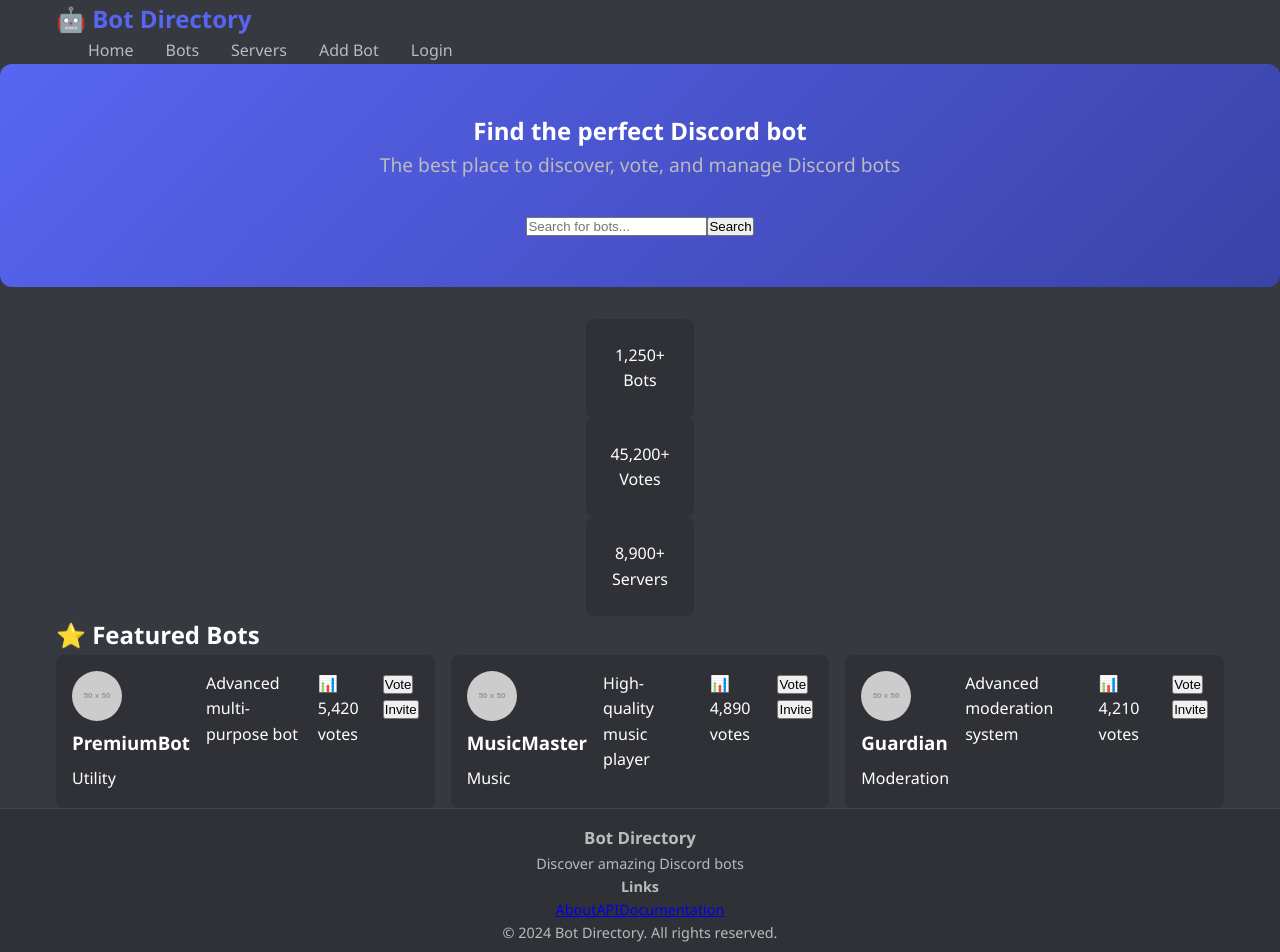
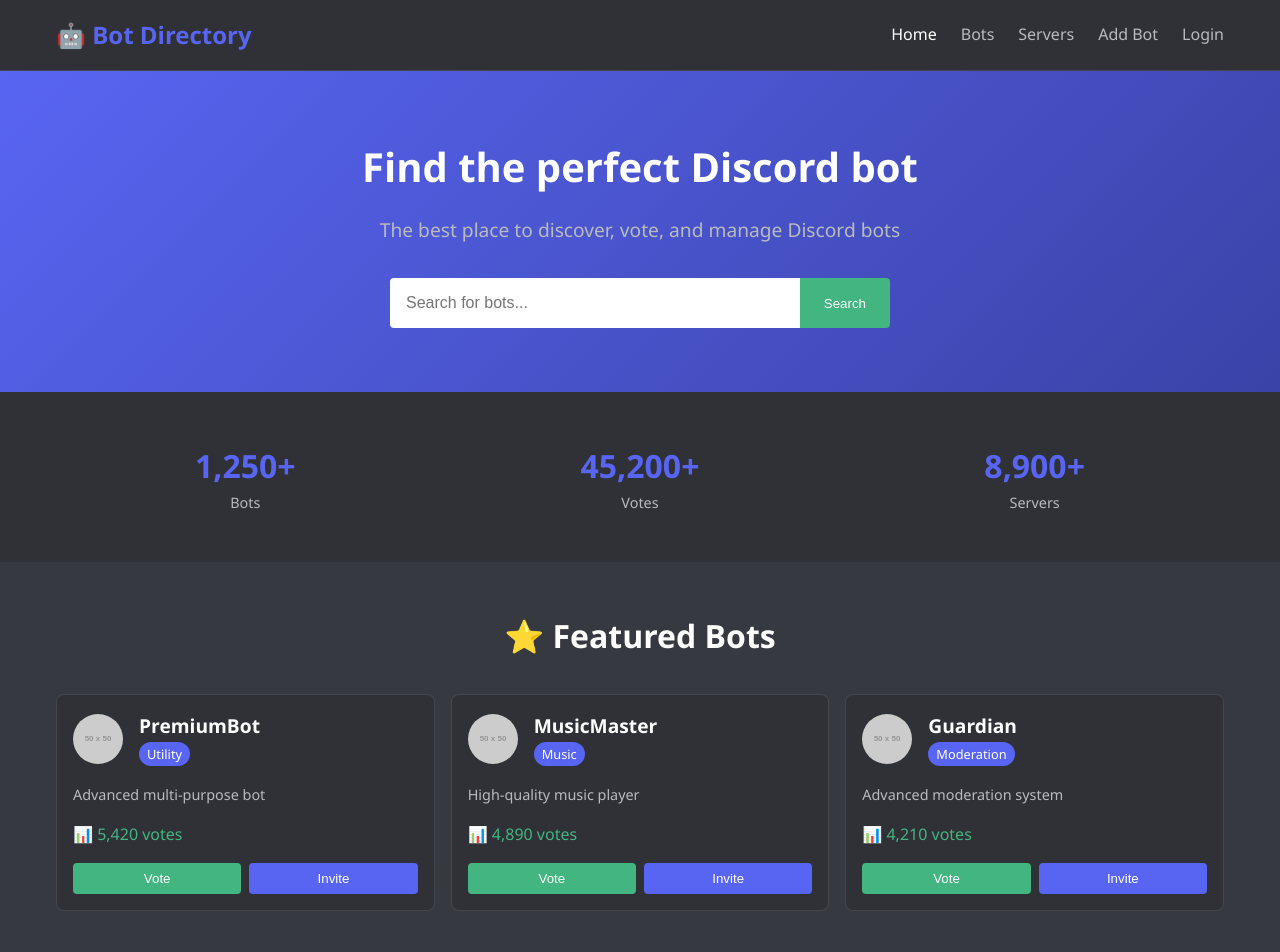
Before and after one commit to universla/external.ti, a React (Create React App) app: page / in a window 1280 px wide. Shown: the top 952 px of the page. Built offline with nearby package versions, Linux system fonts and the light colour scheme.

Commit message:
Update App.css

```diff
--- a/src/App.css
+++ b/src/App.css
@@ -1,3 +1,4 @@
+
 /* Variables */
 :root {
   --primary: #5865F2;
@@ -6,6 +7,7 @@
   --card: #2f3136;
   --text: #ffffff;
   --text-secondary: #b9bbbe;
+  --success: #43b581;
 }
 
 /* Reset */
@@ -22,7 +24,6 @@ body {
   line-height: 1.6;
 }
 
-/* Layout */
 .container {
   max-width: 1200px;
   margin: 0 auto;
@@ -30,55 +31,49 @@ body {
 }
 
 /* Header */
-.header {
+.topgg-header {
   background-color: var(--card);
   padding: 1rem 0;
   border-bottom: 1px solid rgba(255,255,255,0.1);
 }
 
-.header .container {
+.topgg-header .container {
   display: flex;
   justify-content: space-between;
   align-items: center;
 }
 
-.logo {
-  color: var(--primary);
+.logo-text {
   font-size: 1.5rem;
   font-weight: bold;
+  color: var(--primary);
 }
 
-.nav a {
+.nav {
+  display: flex;
+  gap: 1.5rem;
+}
+
+.nav-link {
   color: var(--text-secondary);
   text-decoration: none;
-  margin-left: 2rem;
   transition: color 0.2s;
+  font-weight: 500;
 }
 
-.nav a:hover {
+.nav-link:hover, .nav-link.active {
   color: var(--text);
-}
-
-/* Main */
-.main {
-  min-height: calc(100vh - 120px);
-}
-
-.page {
-  padding: 2rem 0;
 }
 
 /* Hero */
 .hero {
+  background: linear-gradient(135deg, var(--primary), #3a43a7);
+  padding: 4rem 0;
   text-align: center;
-  padding: 3rem 0;
-  background: linear-gradient(135deg, var(--primary), #3a43a7);
-  border-radius: 12px;
-  margin-bottom: 2rem;
 }
 
-.hero h2 {
-  font-size: 2rem;
+.hero h1 {
+  font-size: 2.5rem;
   margin-bottom: 1rem;
 }
 
@@ -88,60 +83,69 @@ body {
   color: var(--text-secondary);
 }
 
-.cta-buttons {
+.search-box {
   display: flex;
-  gap: 1rem;
-  justify-content: center;
+  max-width: 500px;
+  margin: 0 auto;
 }
 
-/* Buttons */
-.btn-primary, .btn-secondary {
-  padding: 0.75rem 1.5rem;
+.search-input {
+  flex: 1;
+  padding: 1rem;
   border: none;
-  border-radius: 6px;
-  text-decoration: none;
-  font-weight: 500;
-  cursor: pointer;
-  transition: opacity 0.2s;
+  border-radius: 4px 0 0 4px;
+  font-size: 1rem;
 }
 
-.btn-primary {
-  background-color: var(--primary);
+.search-button {
+  background-color: var(--success);
   color: white;
-}
-
-.btn-secondary {
-  background-color: transparent;
-  color: white;
-  border: 2px solid white;
-}
-
-.btn-primary:hover, .btn-secondary:hover {
-  opacity: 0.8;
+  border: none;
+  padding: 1rem 1.5rem;
+  border-radius: 0 4px 4px 0;
+  cursor: pointer;
+  font-weight: 500;
 }
 
 /* Stats */
 .stats {
-  display: grid;
-  grid-template-columns: repeat(auto-fit, minmax(200px, 1fr));
-  gap: 1rem;
-  margin-top: 2rem;
+  padding: 2rem 0;
+  background-color: var(--card);
 }
 
 .stat-item {
   text-align: center;
-  padding: 1.5rem;
-  background-color: var(--card);
-  border-radius: 8px;
+  padding: 1rem;
 }
 
-.stat-item h3 {
+.stat-number {
   font-size: 2rem;
+  font-weight: bold;
   color: var(--primary);
-  margin-bottom: 0.5rem;
 }
 
-/* Bots Grid */
+.stat-label {
+  color: var(--text-secondary);
+  font-size: 0.9rem;
+}
+
+.stats .container {
+  display: grid;
+  grid-template-columns: repeat(auto-fit, minmax(200px, 1fr));
+  gap: 1rem;
+}
+
+/* Featured */
+.featured {
+  padding: 3rem 0;
+}
+
+.featured h2 {
+  font-size: 2rem;
+  margin-bottom: 2rem;
+  text-align: center;
+}
+
 .bots-grid {
   display: grid;
   grid-template-columns: repeat(auto-fit, minmax(300px, 1fr));
@@ -152,101 +156,152 @@ body {
   background-color: var(--card);
   border-radius: 8px;
   padding: 1rem;
-  display: flex;
-  gap: 1rem;
   transition: transform 0.2s;
+  border: 1px solid rgba(255,255,255,0.1);
 }
 
 .bot-card:hover {
   transform: translateY(-2px);
+  box-shadow: 0 4px 12px rgba(0,0,0,0.3);
 }
 
-.bot-card img {
+.bot-header {
+  display: flex;
+  align-items: center;
+  gap: 1rem;
+  margin-bottom: 1rem;
+}
+
+.bot-avatar {
   width: 50px;
   height: 50px;
   border-radius: 50%;
 }
 
 .bot-info h3 {
-  margin: 0 0 0.5rem 0;
+  margin: 0;
+  font-size: 1.2rem;
 }
 
-.bot-info p {
+.bot-category {
+  background-color: var(--primary);
+  color: white;
+  padding: 0.2rem 0.5rem;
+  border-radius: 12px;
+  font-size: 0.8rem;
+  font-weight: 500;
+}
+
+.bot-description {
   color: var(--text-secondary);
+  margin-bottom: 1rem;
   font-size: 0.9rem;
+}
+
+.bot-stats {
   margin-bottom: 1rem;
 }
 
-.bot-meta {
-  display: flex;
-  gap: 1rem;
-  font-size: 0.8rem;
-  color: var(--text-secondary);
-}
-
-/* Add Bot Form */
-.add-bot-form {
-  max-width: 500px;
-  margin: 0 auto;
-  background-color: var(--card);
-  padding: 2rem;
-  border-radius: 8px;
-}
-
-.form-group {
-  margin-bottom: 1.5rem;
-}
-
-.form-group label {
-  display: block;
-  margin-bottom: 0.5rem;
+.votes {
+  color: var(--success);
   font-weight: 500;
 }
 
-.form-group input,
-.form-group textarea,
-.form-group select {
-  width: 100%;
-  padding: 0.75rem;
-  background-color: rgba(0,0,0,0.2);
-  border: 1px solid rgba(255,255,255,0.1);
-  border-radius: 4px;
-  color: var(--text);
-  font-family: inherit;
+.bot-actions {
+  display: flex;
+  gap: 0.5rem;
 }
 
-.form-group textarea {
-  min-height: 100px;
-  resize: vertical;
+.btn-vote, .btn-invite {
+  flex: 1;
+  padding: 0.5rem;
+  border: none;
+  border-radius: 4px;
+  cursor: pointer;
+  font-weight: 500;
+  transition: opacity 0.2s;
+}
+
+.btn-vote {
+  background-color: var(--success);
+  color: white;
+}
+
+.btn-invite {
+  background-color: var(--primary);
+  color: white;
+}
+
+.btn-vote:hover, .btn-invite:hover {
+  opacity: 0.8;
 }
 
 /* Footer */
 .footer {
   background-color: var(--card);
-  padding: 1rem 0;
+  padding: 2rem 0;
   border-top: 1px solid rgba(255,255,255,0.1);
+  margin-top: 3rem;
+}
+
+.footer-content {
+  display: grid;
+  grid-template-columns: repeat(auto-fit, minmax(200px, 1fr));
+  gap: 2rem;
+  margin-bottom: 2rem;
+}
+
+.footer-section h3, .footer-section h4 {
+  margin-bottom: 1rem;
+  color: var(--text);
+}
+
+.footer-section a {
+  display: block;
+  color: var(--text-secondary);
+  text-decoration: none;
+  margin-bottom: 0.5rem;
+  transition: color 0.2s;
+}
+
+.footer-section a:hover {
+  color: var(--text);
+}
+
+.copyright {
   text-align: center;
   color: var(--text-secondary);
   font-size: 0.9rem;
+  padding-top: 2rem;
+  border-top: 1px solid rgba(255,255,255,0.1);
 }
 
 /* Responsive */
 @media (max-width: 768px) {
-  .header .container {
+  .topgg-header .container {
     flex-direction: column;
     gap: 1rem;
   }
 
-  .nav a {
-    margin: 0 1rem;
+  .nav {
+    flex-wrap: wrap;
+    justify-content: center;
   }
 
-  .cta-buttons {
-    flex-direction: column;
-    align-items: center;
+  .hero h1 {
+    font-size: 2rem;
   }
 
-  .stats {
-    grid-template-columns: 1fr;
+  .search-box {
+    flex-direction: column;
+  }
+
+  .search-input {
+    border-radius: 4px;
+    margin-bottom: 0.5rem;
+  }
+
+  .search-button {
+    border-radius: 4px;
   }
 }
```
